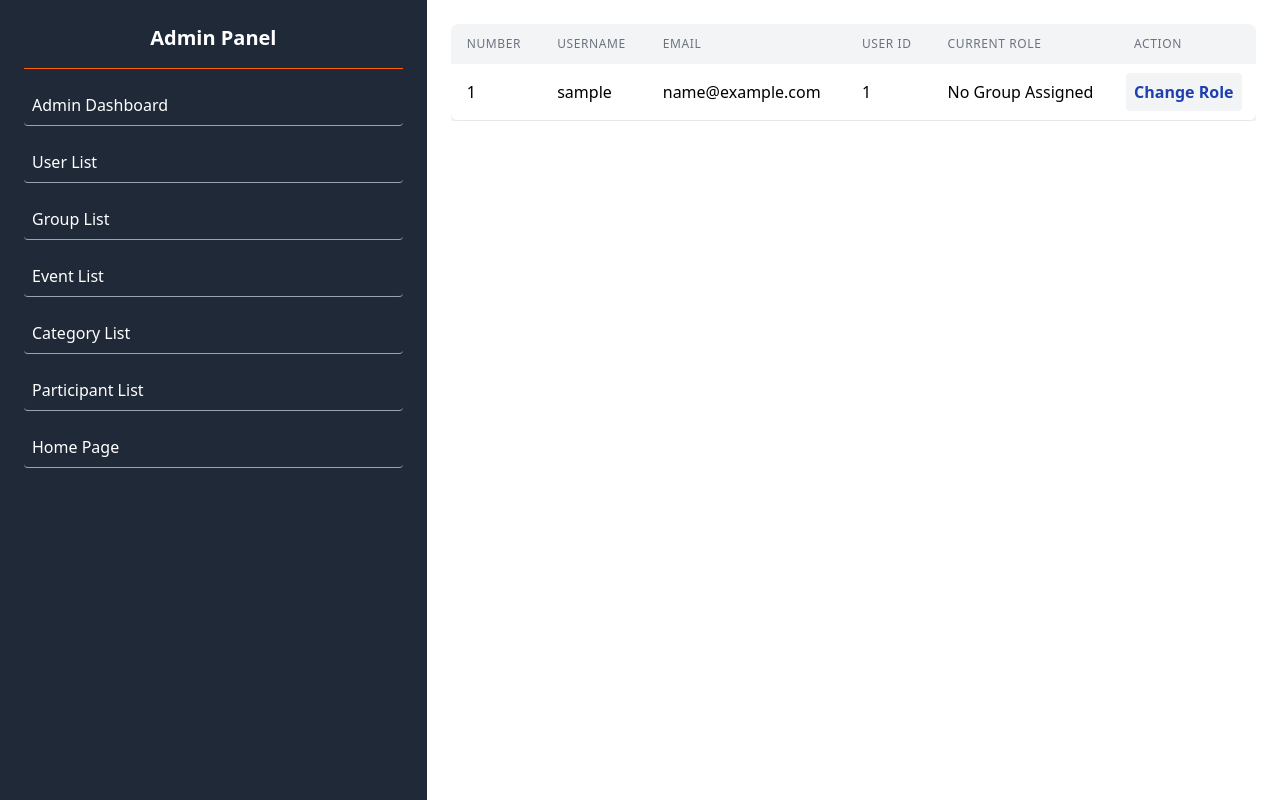
After one commit to Sumaiya-Meem/Event_management-Django-, a Django app: template events/templates/User/userList.html in a window 1280 px wide. The commit adds this page. Run offline with Django 5.2, Linux system fonts and the light colour scheme; the template is opened without the code that fills it: values that come from a table or form of the project are taken from there, others are empty; tables that the repository leaves empty hold one stand-in row (values such as "Sample post").

Commit message:
implement changing user role functionality

```diff
--- /dev/null
+++ b/events/templates/User/userList.html
@@ -0,0 +1,68 @@
+{% extends "dashboard.html" %}
+
+{% block content %}
+
+<div class="container mx-auto p-6">
+                  <div class="overflow-x-auto">
+                    <table class="min-w-full bg-white shadow-md rounded-lg overflow-hidden">
+                      <thead class="bg-gray-100">
+                        <tr>
+                          <th
+                            class="px-4 py-3 text-left text-xs font-medium text-gray-500 uppercase tracking-wider"
+                          >
+                            Number
+                          </th>
+                          <th
+                            class="px-4 py-3 text-left text-xs font-medium text-gray-500 uppercase tracking-wider"
+                          >
+                            Username
+                          </th>
+                          <th
+                            class="px-4 py-3 text-left text-xs font-medium text-gray-500 uppercase tracking-wider"
+                          >
+                            Email
+                          </th>
+                          <th
+                            class="px-4 py-3 text-left text-xs font-medium text-gray-500 uppercase tracking-wider"
+                          >
+                            User ID
+                          </th>
+                          <th
+                            class="px-4 py-3 text-left text-xs font-medium text-gray-500 uppercase tracking-wider"
+                          >
+                            Current Role
+                          </th>
+                          <th
+                            class="px-4 py-3 text-left text-xs font-medium text-gray-500 uppercase tracking-wider"
+                          >
+                            Action
+                          </th>
+                        </tr>
+                      </thead>
+                      <tbody class="divide-y divide-gray-200">
+                          {% for user in users %}
+                              <tr class="hover:bg-gray-50 border-b-[1px]">
+                                  <td class="px-4 py-4 whitespace-nowrap">{{forloop.counter}}</td>
+                                  <td class="px-4 py-4 whitespace-nowrap">{{user.username}}</td>
+                                  <td class="px-4 py-4 whitespace-nowrap">{{user.email}}</td>
+                                  <td class="px-4 py-4 whitespace-nowrap">{{user.id}}</td>
+                                  <td class="px-4 py-4 whitespace-nowrap">{{user.groups.first.name|default:"No Group Assigned"}}</td>
+                                  <td class="p-2 whitespace-nowrap">
+                                  <a
+                                      href="{% url 'assign-role' user.id %}"
+                                      class=" text-blue-800 bg-gray-100 font-bold p-2 rounded"
+                                  >
+                                      Change Role
+                                  </a>
+                                  </td>
+                              </tr>
+                          {% endfor %}
+
+                      </tbody>
+                    </table>
+                  </div>
+                </div>
+
+
+
+{% endblock content %}
--- a/events/templates/dashboard.html
+++ b/events/templates/dashboard.html
@@ -22,12 +22,28 @@
                                       Admin Dashboard
                                     </a>
                                   </li>
+                                  <li>
+                                    <a
+                                      href="{% url 'user-list' %}"
+                                      class="w-full text-left p-2 border-b border-gray-400 hover:bg-gray-700 rounded block {% if section == 'create_event' %}bg-gray-700{% endif %}"
+                                    >
+                                    User List
+                                    </a>
+                                  </li>
+                                  <li>
+                                    <a
+                                      href="{% url 'create-event' %}"
+                                      class="w-full text-left p-2 border-b border-gray-400 hover:bg-gray-700 rounded block {% if section == 'create_event' %}bg-gray-700{% endif %}"
+                                    >
+                                    Group List
+                                    </a>
+                                  </li>
           <li>
             <a
               href="{% url 'create-event' %}"
               class="w-full text-left p-2 border-b border-gray-400 hover:bg-gray-700 rounded block {% if section == 'create_event' %}bg-gray-700{% endif %}"
             >
-              Add Event
+            Event List
             </a>
           </li>
 
@@ -36,7 +52,7 @@
               href="{% url 'create-category' %}"
               class="w-full text-left p-2 border-b border-gray-400 hover:bg-gray-700 rounded block {% if section == 'create_category' %}bg-gray-700{% endif %}"
             >
-              Add Category
+              Category List
             </a>
           </li>
           <li>
@@ -44,7 +60,7 @@
                     href="{% url 'create-participant' %}"
                     class="w-full text-left p-2 border-b border-gray-400 hover:bg-gray-700 rounded block {% if section == 'create_participant' %}bg-gray-700{% endif %}"
                   >
-                    Add Participant
+                  Participant List
                   </a>
                 </li>
                 <li>
--- a/events/urls.py
+++ b/events/urls.py
@@ -1,5 +1,5 @@
 from django.urls import path
-from .views import  home_page, event_page, create_event, create_category,create_participant,admin_home,event_detail,update_event,update_category,delete_event,delete_category,delete_participant,update_participant
+from .views import  home_page, event_page, create_event, create_category,create_participant,admin_home,event_detail,update_event,update_category,delete_event,delete_category,delete_participant,update_participant,user_list,assign_role
 
 urlpatterns = [
     # path('dashboard/', admin_dashboard, name='admin_dashboard'),
@@ -16,4 +16,7 @@ urlpatterns = [
     path("delete_category/<int:id>/",delete_category,name="delete-category"),
     path("delete_participant/<int:id>/",delete_participant,name="delete-participant"),
     path("update_participant/<int:id>/",update_participant,name="update-participant"),
+    path("user_list/",user_list,name="user-list"),
+    path('admin/<int:user_id>/assign-role', assign_role, name='assign-role'),
+
 ]
--- a/static/css/output.css
+++ b/static/css/output.css
@@ -970,6 +983,21 @@ video {
   margin-bottom: calc(1rem * var(--tw-space-y-reverse));
 }
 
+.divide-y > :not([hidden]) ~ :not([hidden]) {
+  --tw-divide-y-reverse: 0;
+  border-top-width: calc(1px * calc(1 - var(--tw-divide-y-reverse)));
+  border-bottom-width: calc(1px * var(--tw-divide-y-reverse));
+}
+
+.divide-gray-200 > :not([hidden]) ~ :not([hidden]) {
+  --tw-divide-opacity: 1;
+  border-color: rgb(229 231 235 / var(--tw-divide-opacity, 1));
+}
+
+.overflow-hidden {
+  overflow: hidden;
+}
+
 .overflow-x-auto {
   overflow-x: auto;
 }
@@ -1036,6 +1064,18 @@ video {
   border-top-width: 4px;
 }
 
+.border-b-2 {
+  border-bottom-width: 2px;
+}
+
+.border-b-\[1px\] {
+  border-bottom-width: 1px;
+}
+
+.border-t-\[1px\] {
+  border-top-width: 1px;
+}
+
 .border-\[\#ff5e0d\] {
   --tw-border-opacity: 1;
   border-color: rgb(255 94 13 / var(--tw-border-opacity, 1));
@@ -1315,6 +1397,11 @@ video {
   padding-bottom: 0.75rem;
 }
 
+.py-4 {
+  padding-top: 1rem;
+  padding-bottom: 1rem;
+}
+
 .py-8 {
   padding-top: 2rem;
   padding-bottom: 2rem;
@@ -1371,6 +1458,11 @@ video {
   line-height: 1.75rem;
 }
 
+.text-xs {
+  font-size: 0.75rem;
+  line-height: 1rem;
+}
+
 .font-bold {
   font-weight: 700;
 }
@@ -1498,6 +1590,11 @@ video {
 .text-yellow-400 {
   --tw-text-opacity: 1;
   color: rgb(250 204 21 / var(--tw-text-opacity, 1));
+}
+
+.text-blue-800 {
+  --tw-text-opacity: 1;
+  color: rgb(30 64 175 / var(--tw-text-opacity, 1));
 }
 
 .underline {
```
Also changed, not shown: other parts of static/css/output.css (+66 -5 lines), events/form.py (+7 -0 lines), events/templates/User/assign_role.html (added, +19 -0 lines), events/views.py (+22 -1 lines), users/signals.py (+7 -0 lines).
